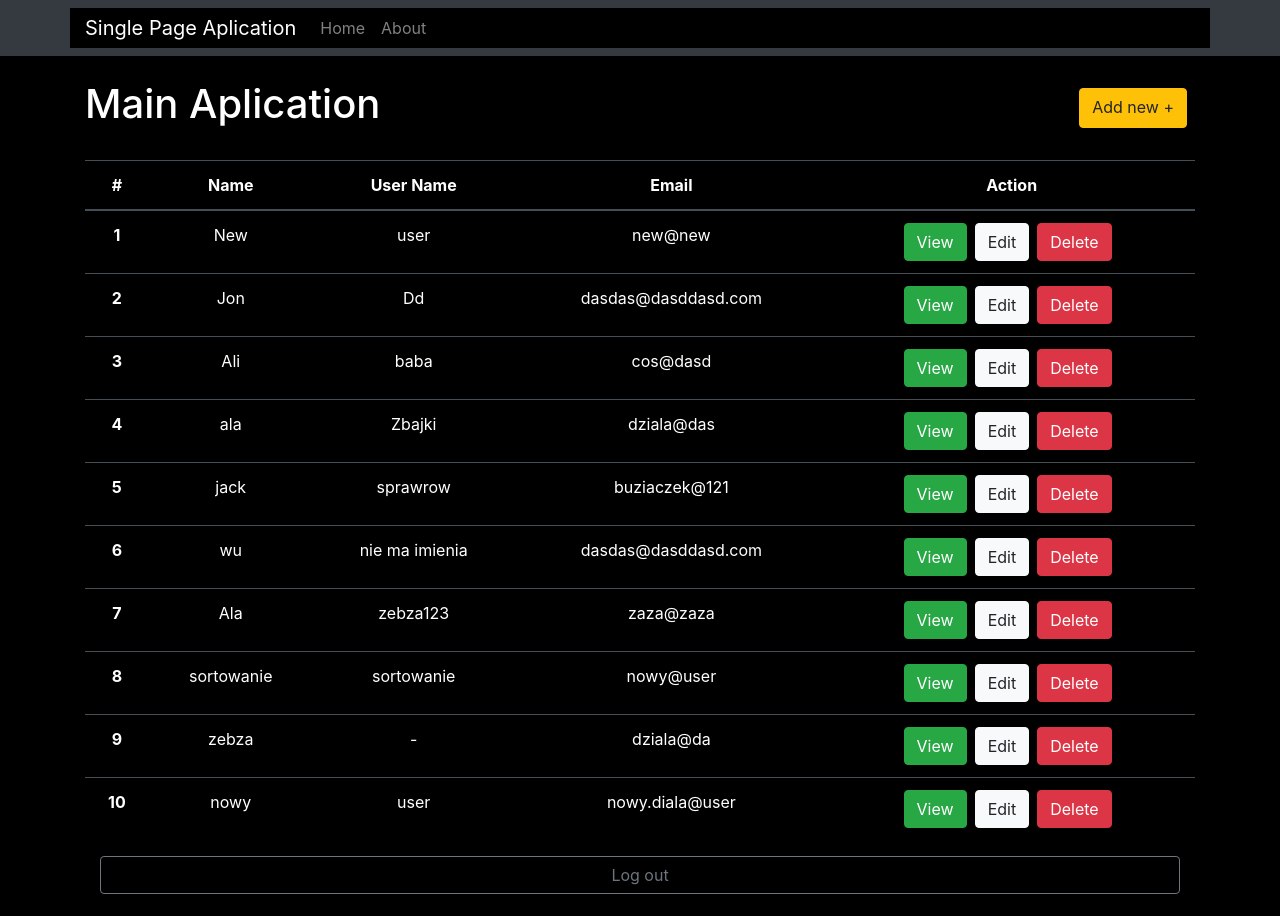
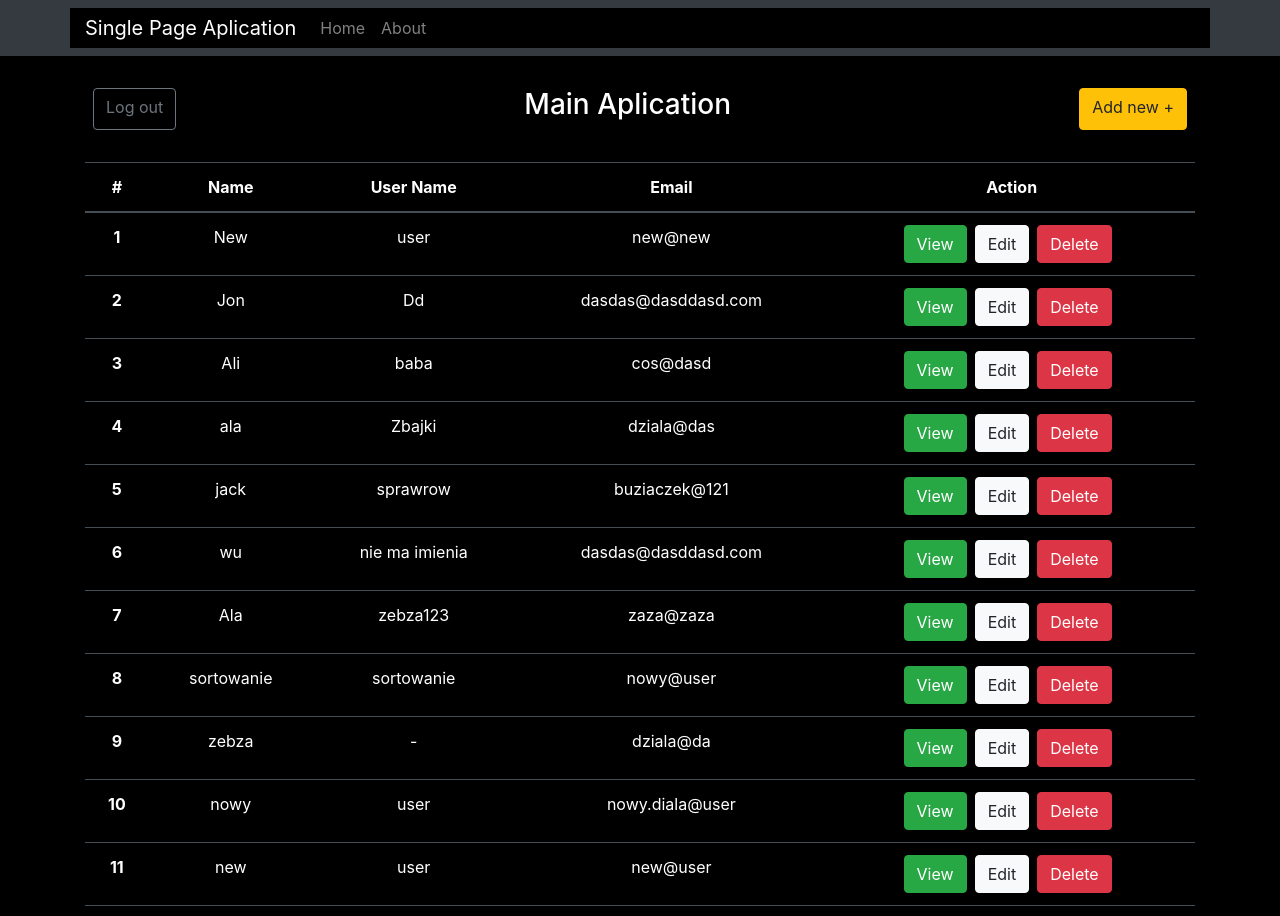
Before and after one commit to MarcinMG-web/React-User-Management-App, a React (Create React App) app: page /aplication in a window 1280 px wide. Shown: the top 916 px of the page. Before the commit the page ends 894 px from the top, so only its background shows below. Built offline with nearby package versions, Linux system fonts and the light colour scheme; data requests are answered from the project's data file.

Commit message:
Added Log out button

```diff
--- a/db.json
+++ b/db.json
@@ -69,6 +69,20 @@
       "username": "user",
       "email": "nowy.diala@user",
       "phone": "1232313213131321313213"
+    },
+    {
+      "id": 21,
+      "name": "new",
+      "username": "user",
+      "email": "new@user",
+      "phone": "123-123"
+    },
+    {
+      "id": 22,
+      "name": "add new",
+      "username": "user",
+      "email": "adas@das",
+      "phone": "asd@dasda"
     }
   ]
 }
--- a/src/components/pages/Aplication.js
+++ b/src/components/pages/Aplication.js
@@ -56,24 +56,36 @@ const Aplication = () => {
     return (
         <div className = 'container' >
 
-            <div className = 'py-4 d-flex' >
-                <h1>Main Aplication</h1>
+            <div className = 'py-4 d-flex justify-content-between' >
+
+                <div className = "d-flex  p-2" >
+                    <Link
+                        type="submit"
+                        className = "btn btn-outline-secondary "
+                        to = '/'
+                    >
+                        Log out
+                    </Link>
+                </div>
+
+                <h3 className = "d-flex ml-auto p-2">Main Aplication</h3>
 
                 <div className = "d-flex ml-auto p-2" >
                     <Link
                         type="submit"
-                        className = "btn btn-warning  pull-right"
+                        className = "btn btn-warning  "
                         to = './users/AddNewUser'
                     >
                         Add new +
                     </Link>
                 </div>
+
             </div>
 
             <div id="spinner" className="loading"></div>
 
             <div className = "table-responsive text-center " >
-                <table className = "table table-striped table-dark " >
+                <table table className = "table table-striped table-dark text-center align-items-center" >
                     <thead>
                         <tr>
                             <th >#</th>
@@ -129,15 +141,6 @@ const Aplication = () => {
                 </table>
             </div>
 
-            <div className = "col text-center " >
-              <Link
-                    type="submit"
-                    className = "btn btn-outline-secondary btn-block"
-                    to = '/'
-                >
-                        Log out
-                </Link>
-            </div>
         </div>
     )
 }
```
Also changed, not shown: src/components/pages/Home.js (line endings or trailing spaces).
